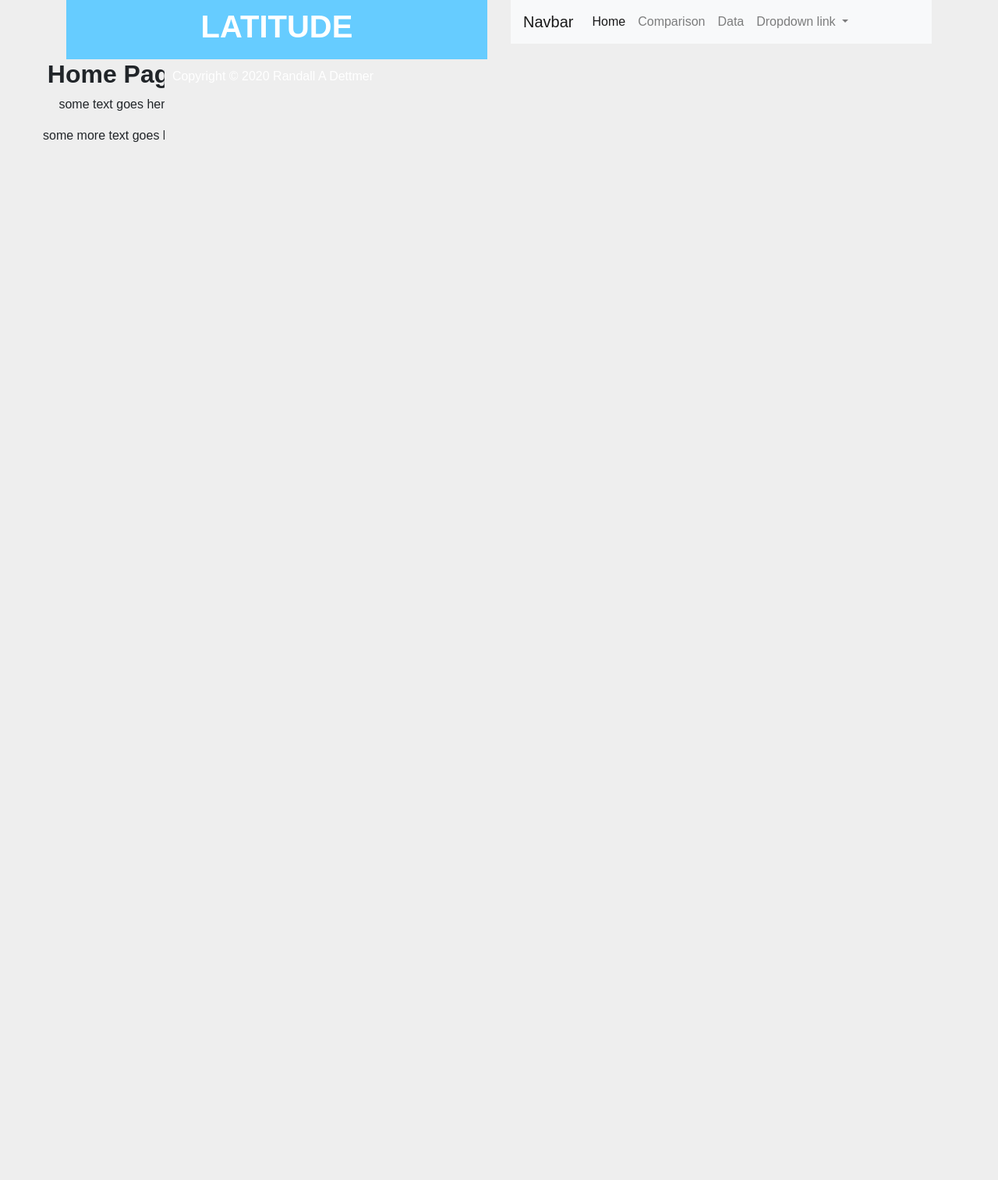
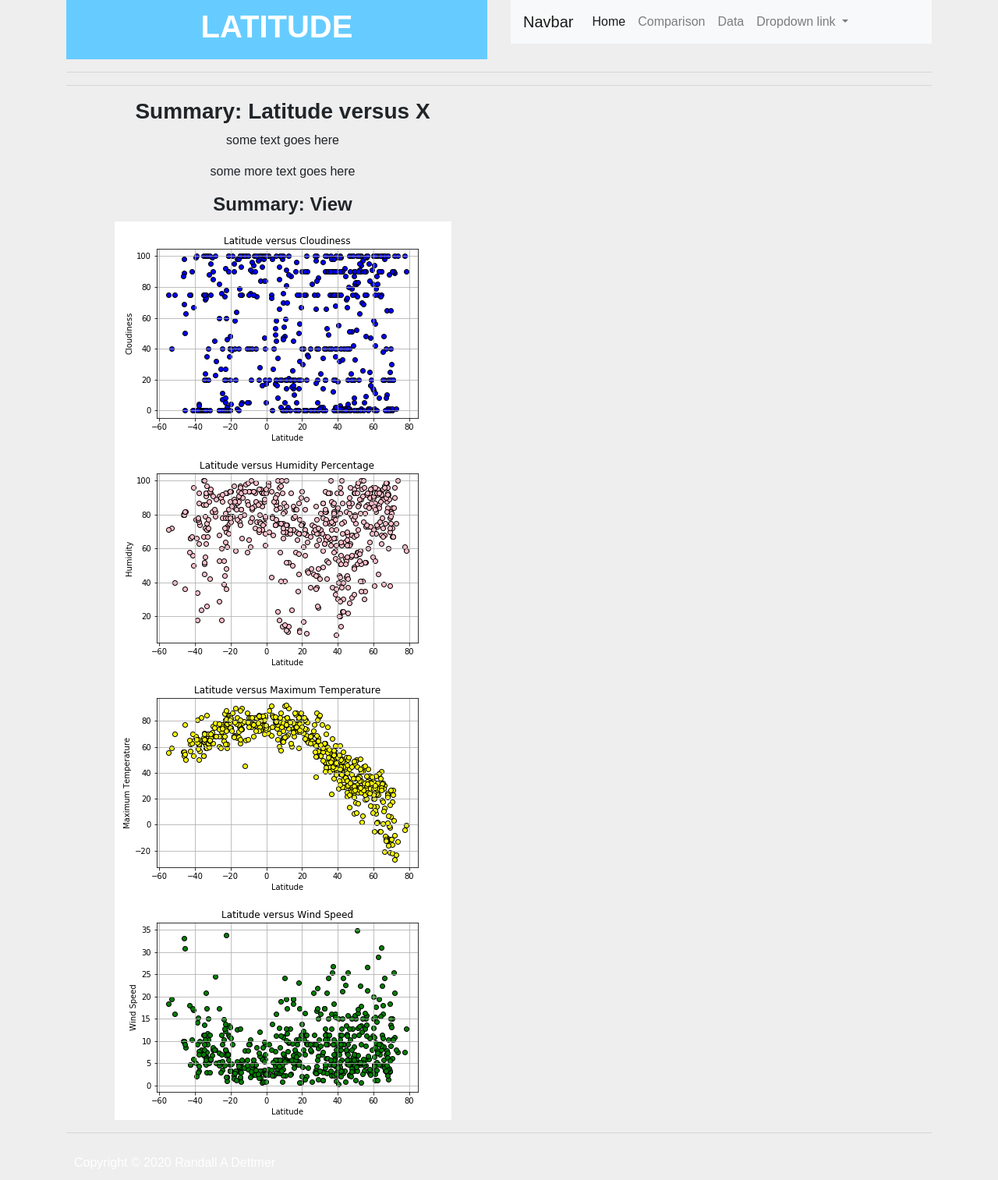
Before and after one commit to RADettmer/Web_Design_Challenge, a plain HTML site: page index.html in a window 1280 px wide. Shown: the whole page at 78% size. Before the commit the page ends 800 px from the top, so only its background shows below. Drawn offline with nearby package versions, Linux system fonts and the light colour scheme.

Commit message:
update pages

```diff
--- a/index.html
+++ b/index.html
@@ -22,6 +22,7 @@
 				<h1><strong>LATITUDE</strong><h1>
 			</div><!--div id=header-->
 		</div><!--end of class=col-md-6-->
+
 		<!--create navbar-->
 		<div class="col-md-6">
 		<nav class="navbar navbar-expand-lg navbar-light bg-light">
@@ -45,7 +46,7 @@
 						Dropdown link
 						</a>
 					<div class="dropdown-menu" aria-labelledby="navbarDropdownMenuLink">
-						<a class="dropdown-item" href="latvstemp.html">Maximum Temerature</a>
+						<a class="dropdown-item" href="latvsmaxtemp.html">Maximum Temerature</a>
 						<a class="dropdown-item" href="latvshumidity.html">Humidity</a>
 						<a class="dropdown-item" href="latvscloudiness.html">Cloudiness</a>
 						<a class="dropdown-item" href="latvswindspeed.html">Wind Speed</a>
@@ -55,18 +56,54 @@
 			</div>
 		</nav>
 		</div><!--div id=col-md-6-->
+	</div><!--class=container-->
+
+<hr>
+<hr>
+
+	<div class="container">
 		<div class="row">
+		<div class="col-md-6">
 		<div id="main">
-				<h2><strong>Home Page</strong></h2>
+			<h3><strong>Summary: Latitude versus X</strong></h3>
 			<p>some text goes here</p>
 			<p>some more text goes here</p>
 		</div><!--div id=main-->
+		</div><!--div id=col-md-6-->
 		</div><!--div class=row-->
+	</div><!--class=container-->
+
+	<div class="container"><!--preview window-->
+		<div class="row">
+		<div class="col-md-6">
+		<div id="view">
+			<h4><strong>Summary: View</strong></h4>
+			<a target="_blank" href="Resources/assets/images/lat_vs_cloudiness.png">
+				<img src="Resources/assets/images/lat_vs_cloudiness.png" alt="Cloudy Map">
+			</a>
+			<a target="_blank" href="Resources/assets/images/lat_vs_humidity.png">
+				<img src="Resources/assets/images/lat_vs_humidity.png" alt="Humidity Map">
+			</a>
+			<a target="_blank" href="Resources/assets/images/lat_vs_max_temp.png">
+				<img src="Resources/assets/images/lat_vs_max_temp.png" alt="Temp Map">
+			</a>
+			<a target="_blank" href="Resources/assets/images/lat_vs_windspeed.png">
+				<img src="Resources/assets/images/lat_vs_windspeed.png" alt="Wind Map">
+			</a>
+
+		</div><!--div id=view-->
+		</div><!--div id=col-md-6-->
+		</div><!--div class=row-->
+	</div><!--class=container-->
+
+<hr>
+
+	<div class="container">
 		<div class="row">
 		<div id="footer">
 			Copyright &copy; 2020 Randall A Dettmer
 		</div><!--div id=footer-->
 		</div><!--class=row-->
-	</div>
+	</div><!--class=container-->
 </body>
 </html>
```
Also changed, not shown: comparison.html (+46 -0 lines), latvscloudiness.html (+4 -0 lines), latvshumidity.html (+5 -0 lines), latvsmaxtemp.html (+4 -0 lines), latvswindspeed.html (+4 -0 lines), styles.css (+21 -0 lines). Lines whose indentation alone changed are shown as unchanged.
